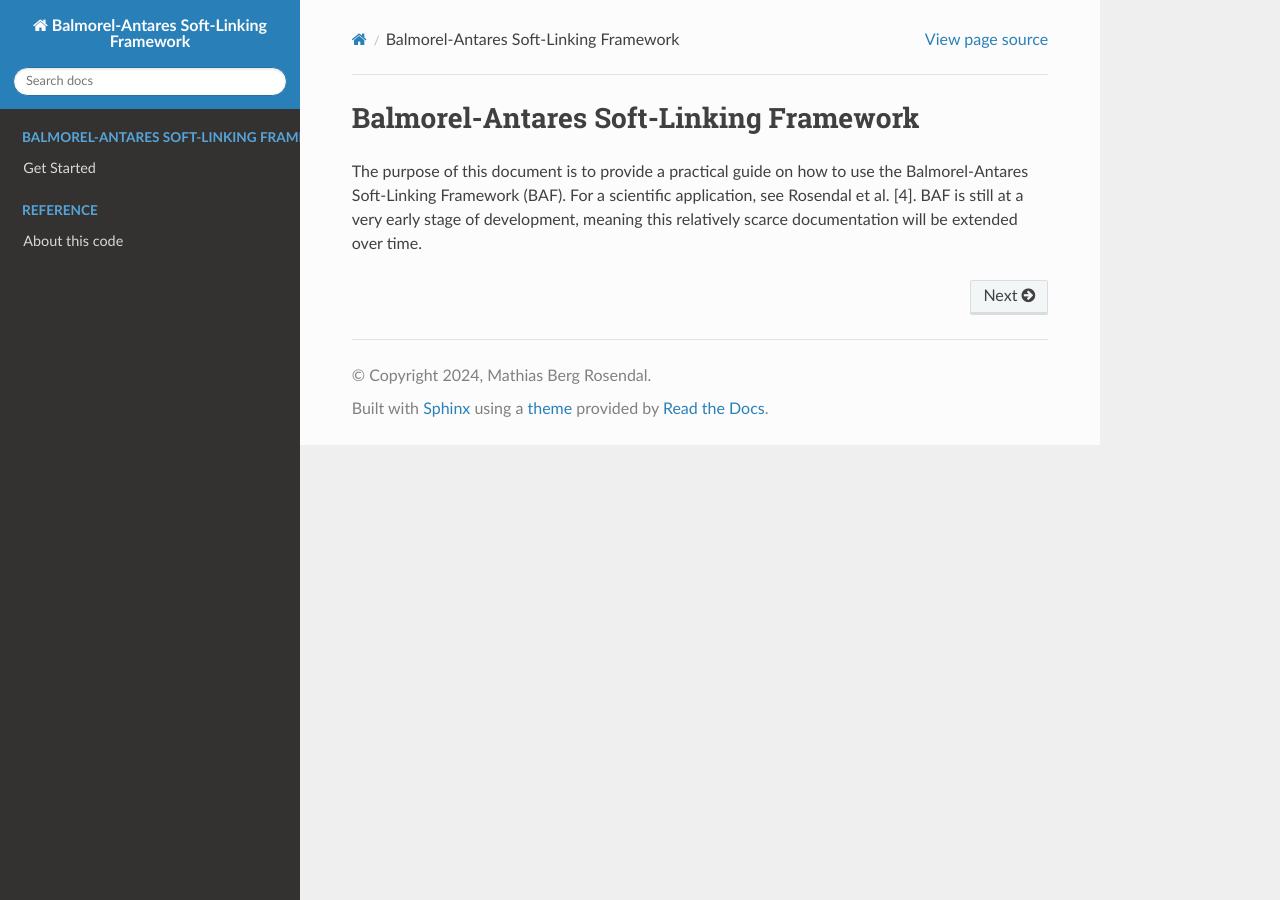
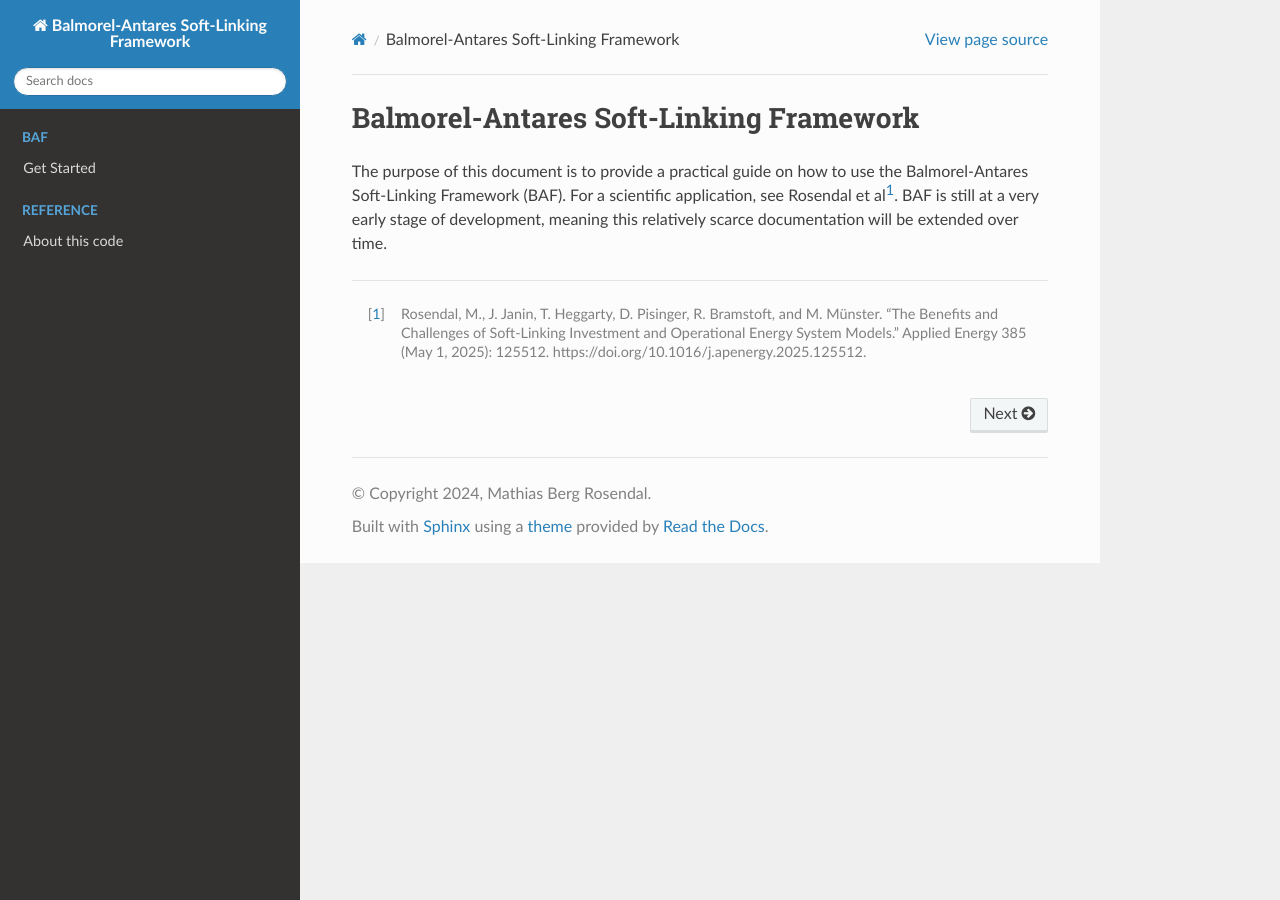
Before and after one commit to atihemati/BAF, a Sphinx documentation site: the page built from docs/index.md, in a window 1280 px wide. Built offline with Sphinx 7.4.7 and the Read the Docs theme 3.1.0, drawn with Linux system fonts in a browser that asks for light colours.

Commit message:
Docs update

````diff
--- a/docs/index.md
+++ b/docs/index.md
@@ -2,12 +2,12 @@
 
 The purpose of this document is to provide a practical guide on how to use the
 Balmorel-Antares Soft-Linking Framework (BAF). For a scientific application,
-see Rosendal et al. [4]. BAF is still at a very early stage of development,
+see Rosendal et al[^1]. BAF is still at a very early stage of development,
 meaning this relatively scarce documentation will be extended over time.
 
 ```{toctree}
 :maxdepth: 1
-:caption: Balmorel-Antares Soft-Linking Framework
+:caption: BAF
 :hidden:
 
 getstarted
@@ -20,3 +20,5 @@ getstarted
 
 about
 ```
+
+[^1]: Rosendal, M., J. Janin, T. Heggarty, D. Pisinger, R. Bramstoft, and M. Münster. “The Benefits and Challenges of Soft-Linking Investment and Operational Energy System Models.” Applied Energy 385 (May 1, 2025): 125512. https://doi.org/10.1016/j.apenergy.2025.125512.
````
